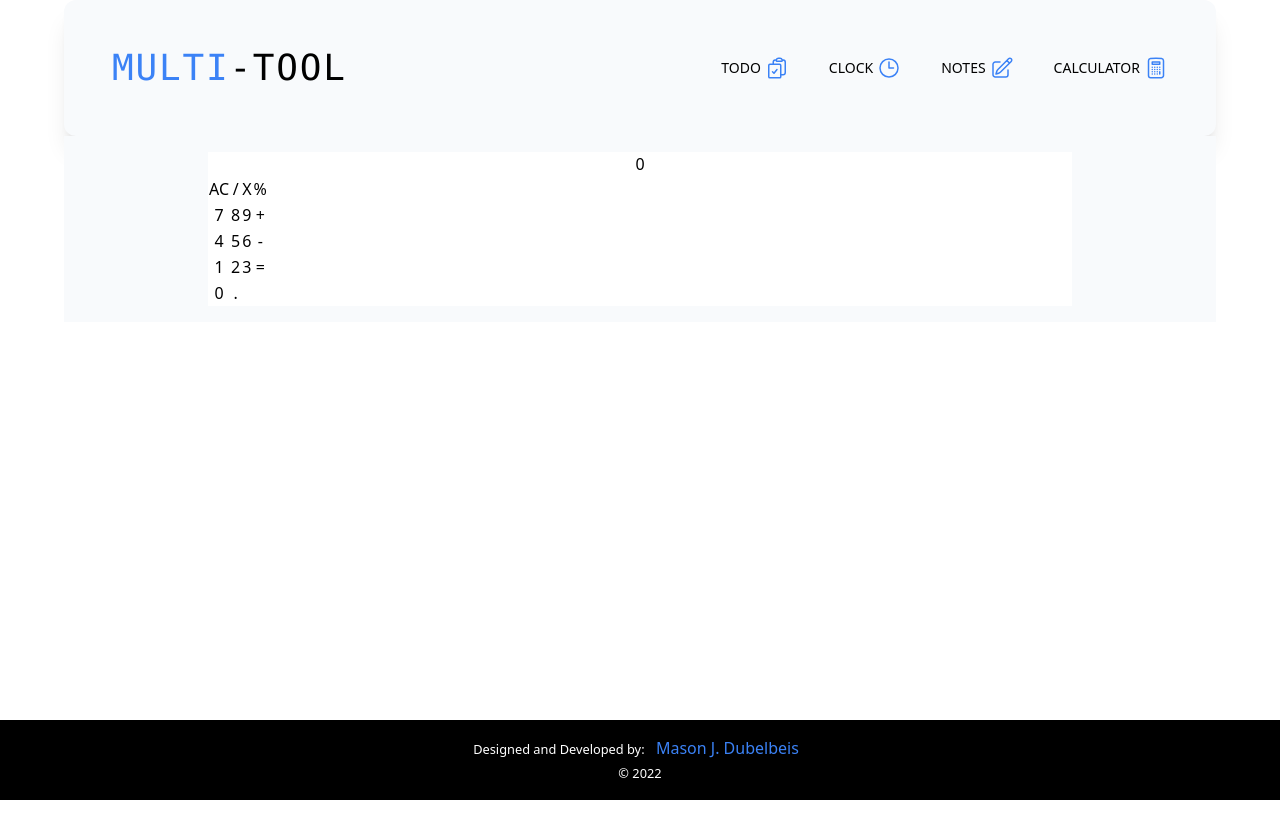
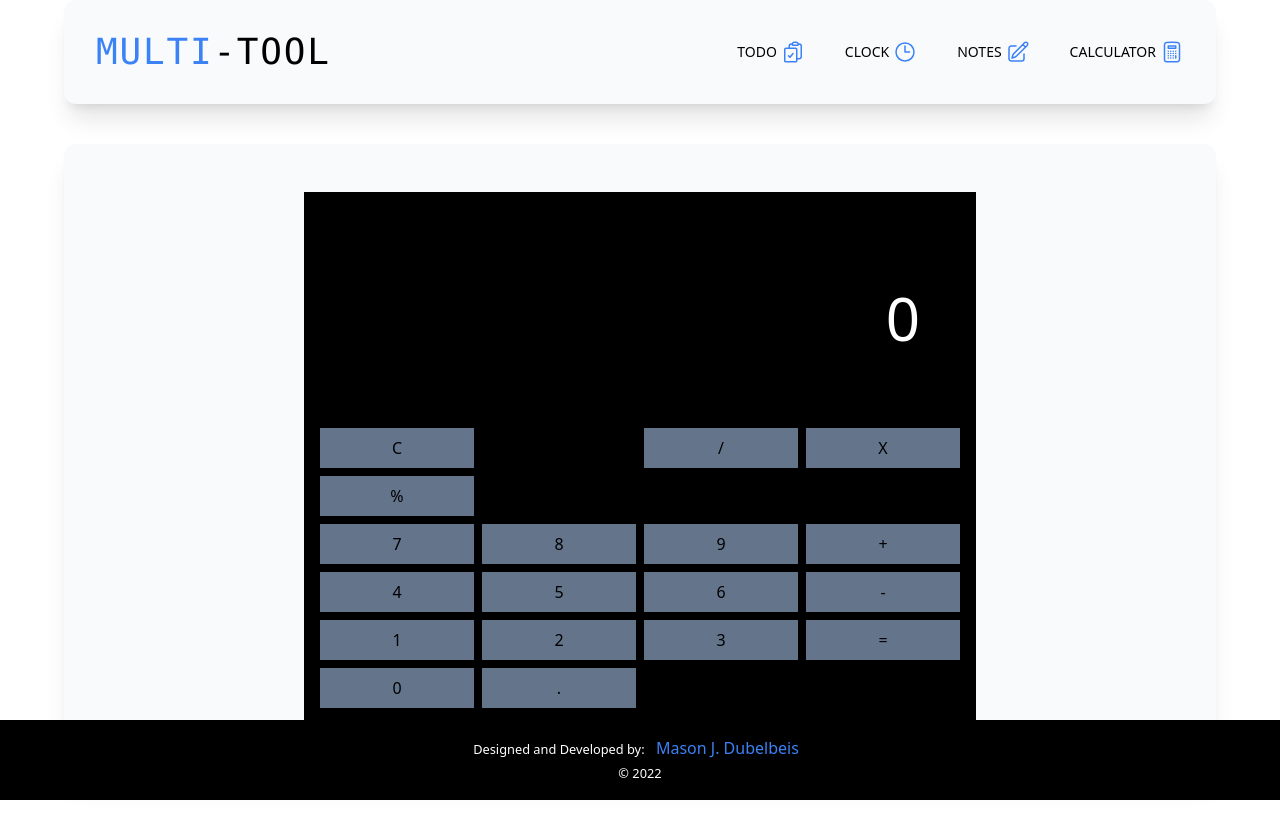
Before and after one commit to mdubelbeis/alarm-clock, a React (Vite) app: page /calculator in a window 1280 px wide. Shown: the top 838 px of the page. Before the commit the page ends 800 px from the top, so only its background shows below. Built offline with nearby package versions, Linux system fonts and the light colour scheme.

Commit message:
styling calculator

```diff
--- a/src/App.tsx
+++ b/src/App.tsx
@@ -4,13 +4,15 @@ import Header from "./components/Header";
 
 const App = () => {
   return (
-    <div className="flex flex-col justify-around relative w-full max-w-6xl mx-auto mb-20">
-      <Header />
-      <main>
-        <Outlet />
-      </main>
+    <>
+      <div className="flex flex-col relative w-full max-w-6xl mx-auto mb-20">
+        <Header />
+        <main>
+          <Outlet />
+        </main>
+      </div>
       <Footer />
-    </div>
+    </>
   );
 };
 
--- a/src/components/Calculator/CalcInput.tsx
+++ b/src/components/Calculator/CalcInput.tsx
@@ -1,33 +1,42 @@
+import { useState } from "react";
+
 const CalcInput: React.FC = () => {
+  const [trStyles, setTrStyles] = useState(
+    "grid grid-cols-4 grid-rows-1 gap-2"
+  );
+  const [tdStyles, setTdStyles] = useState(
+    "place-items-center py-2 px-4 font-lg bg-slate-500"
+  );
+
   return (
-    <table>
-      <tr>
-        <td>AC</td>
-        <td>/</td>
-        <td>X</td>
-        <td>%</td>
+    <table className="w-full grid gap-2">
+      <tr className={`${trStyles}`}>
+        <td className={`${tdStyles} bg-dull-orange`}>C</td>;
+        <td className={`${tdStyles} bg-dull-orange`}>/</td>
+        <td className={`${tdStyles} bg-dull-orange`}>X</td>
+        <td className={`${tdStyles} bg-dull-orange`}>%</td>
       </tr>
-      <tr>
-        <td>7</td>
-        <td>8</td>
-        <td>9</td>
-        <td>+</td>
+      <tr className={`${trStyles}`}>
+        <td className={`${tdStyles}`}>7</td>
+        <td className={`${tdStyles}`}>8</td>
+        <td className={`${tdStyles}`}>9</td>
+        <td className={`${tdStyles} bg-dull-orange`}>+</td>
       </tr>
-      <tr>
-        <td>4</td>
-        <td>5</td>
-        <td>6</td>
-        <td>-</td>
+      <tr className={`${trStyles}`}>
+        <td className={`${tdStyles}`}>4</td>
+        <td className={`${tdStyles}`}>5</td>
+        <td className={`${tdStyles}`}>6</td>
+        <td className={`${tdStyles} bg-dull-orange`}>-</td>
       </tr>
-      <tr>
-        <td>1</td>
-        <td>2</td>
-        <td>3</td>
-        <td>=</td>
+      <tr className={`${trStyles}`}>
+        <td className={`${tdStyles}`}>1</td>
+        <td className={`${tdStyles}`}>2</td>
+        <td className={`${tdStyles}`}>3</td>
+        <td className={`${tdStyles} bg-dull-orange`}>=</td>
       </tr>
-      <tr>
-        <td>0</td>
-        <td>.</td>
+      <tr className={`${trStyles}`}>
+        <td className={`${tdStyles}`}>0</td>
+        <td className={`${tdStyles} bg-dull-orange`}>.</td>
       </tr>
     </table>
   );
--- a/src/components/Header.tsx
+++ b/src/components/Header.tsx
@@ -7,7 +7,7 @@ const Header: React.FC = () => {
   const [showMenu, setShowMenu] = useState(false);
 
   return (
-    <header className="w-full p-4 md:p-8 shadow-xl border-b-1 bg-slate-50 border-b-white xl:rounded-xl">
+    <header className="w-full p-2 lg:p-4 shadow-xl border-b-1 bg-slate-50 border-b-white xl:rounded-xl">
       <div className="lg:hidden">
         {!showMenu && (
           <div className="flex justify-between items-center w-full p-4">
--- a/src/pages/Calculator.tsx
+++ b/src/pages/Calculator.tsx
@@ -4,9 +4,14 @@ import CalcInput from "../components/Calculator/CalcInput";
 const Calculator: React.FC = () => {
   const [calcOutput, setCalcOutput] = useState("0");
   return (
-    <div className="text-center calc bg-slate-50 grid place-items-center py-4">
-      <div id="calc-wrapper" className="bg-white w-full lg:w-9/12">
-        <h2>{calcOutput}</h2>
+    <div className="bg-slate-50 grid mt-10 lg:p-12 rounded-xl shadow-xl">
+      <div
+        id="calc-wrapper"
+        className="bg-black w-full max-w-2xl flex flex-col items-center mx-auto text-center p-4"
+      >
+        <h2 className="text-white text-right w-full lg:px-10 text-6xl py-20 bg-black">
+          {calcOutput}
+        </h2>
         <CalcInput />
       </div>
     </div>
--- a/tailwind.config.cjs
+++ b/tailwind.config.cjs
@@ -6,6 +6,10 @@ module.exports = {
       fontFamily: {
         digital: ["digital", "sans-serif"],
       },
+      colors: {
+        "dull-orange": "#ffa346",
+        "dull-yellow": "#ffd146",
+      },
     },
   },
   plugins: [],
```
